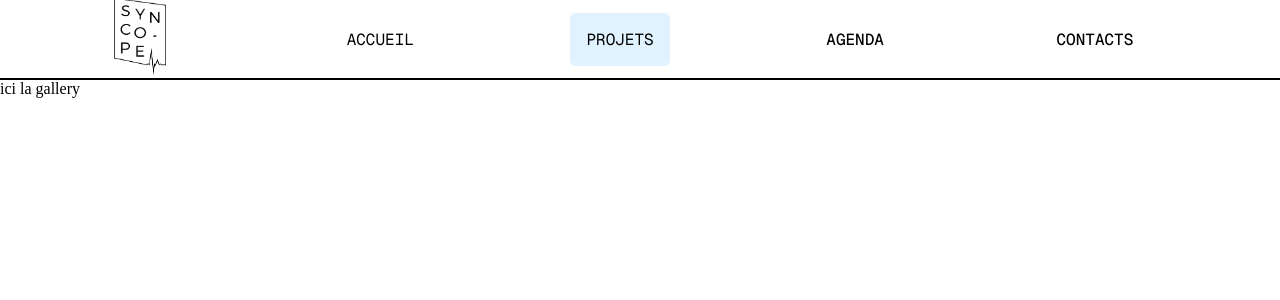
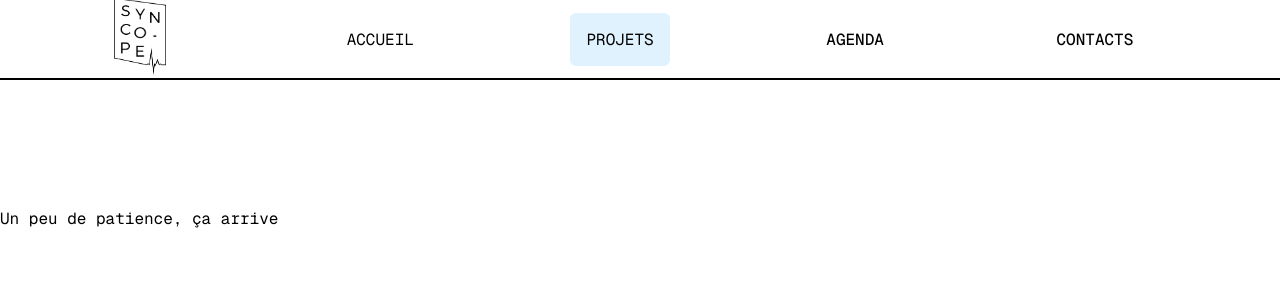
Before and after one commit to Louissnsn/LaSyncopeV2, a Next.js app: page /projets in a window 1280 px wide. Shown: the top 300 px of the page. Built offline with nearby package versions, Linux system fonts and the light colour scheme.

Commit message:
style for in built pages

```diff
--- a/app/(ui)/projets/page.js
+++ b/app/(ui)/projets/page.js
@@ -4,7 +4,7 @@ export default function Projets() {
   return (
     //   <div className=" h-screen w-screen m-0 p-0">
     <div className={styles.titre}>
-      <p>ici la gallery</p>
+      <p>Un peu de patience, ça arrive</p>
       {/* <div className="flex justify-center items-center mt-10"> */}
       {/* <Gallery /> */}
       {/* </div> */}
--- a/app/styles/Projets.module.css
+++ b/app/styles/Projets.module.css
@@ -1,5 +1,9 @@
-.titre{
-    display: flex;
-    align-items: center;
-    color: black;
+.titre {
+  width: 100%;
+  height: 100vh;
+  display: flex;
+  justify-content: flex-start;
+  color: black;
+  font-family: var(--font-geist-mono, "Courier New", monospace);
+  margin-top: 10%;
 }
```
